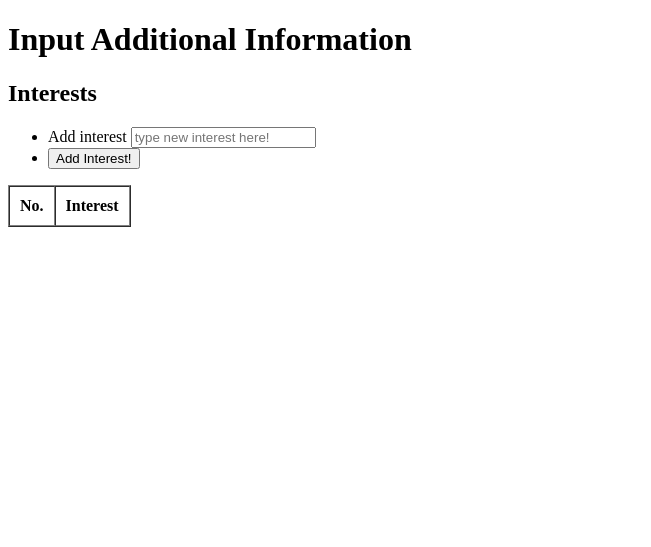
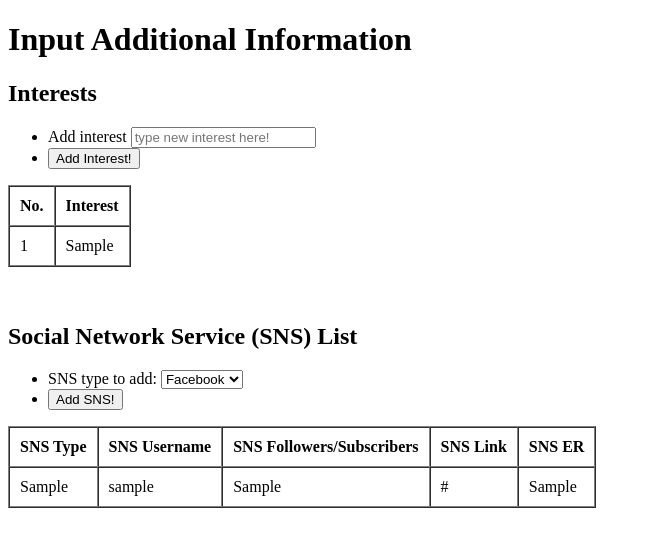
Before and after one commit to Alan1331/influenzanow, a PHP site: page /resource/script/login/influencerlogin/addInitInfo.php in a window 1280 px wide. Shown: the top 547 px of the page, without its empty margins (0-651 px from the left). Run offline with PHP 8.4, Linux system fonts and the light colour scheme; the visitor is signed in with stand-in values (Sample User, id 1); tables that the repository leaves empty or names only in its code hold one stand-in row (values such as "Sample post"); data that the repository does not hold is empty.

Commit message:
create influencer signup v4

```diff
--- a/public/includes/influencerlogin/functions.php
+++ b/public/includes/influencerlogin/functions.php
@@ -48,9 +48,8 @@ function signup($data) {
     $password = password_hash($password, PASSWORD_DEFAULT);
 
     // tambahkan user baru ke database
-    $signup_sql = "INSERT INTO influencer VALUES('$username', '$name', '$email', '$password', '$gender', '$birthdate', '$address', '$phone_number')";
+    $signup_sql = "INSERT INTO influencer VALUES(\"$username\", \"$name\", \"$email\", \"$password\", \"$gender\", \"$birthdate\", \"$address\", \"$phone_number\")";
     mysqli_query($conn, $signup_sql);
-
 
     return mysqli_affected_rows($conn);
 }
@@ -69,9 +68,22 @@ function addInterest($data) {
     $username = test_input($data['inf_username']);
     $interest = test_input($data['interest']);
 
-    $sql = "INSERT INTO inf_interest VALUES(
-            '$username', '$interest')";
-    mysqli_query($conn, $sql);
+    // cek apakah interest sudah ada atau belum
+    $sql_check = "SELECT * FROM inf_interest WHERE inf_username = \"$username\" AND interest = \"$interest\"";
+    $result = mysqli_query($conn, $sql_check);
+    if( mysqli_num_rows($result) > 0 ) {
+        echo "
+                <script>
+                    alert('interest yang sama sudah ditambahkan');
+                </script>
+            ";
+        return false;
+    }
+
+    // tambahkan interest sesuai dengan username nya
+    $sql_insert = "INSERT INTO inf_interest VALUES(
+            \"$username\", \"$interest\")";
+    mysqli_query($conn, $sql_insert);
 
     return mysqli_affected_rows($conn);
 }
--- a/public/resource/script/login/influencerlogin/addInitInfo.php
+++ b/public/resource/script/login/influencerlogin/addInitInfo.php
@@ -1,9 +1,12 @@
 <?php
-require '../../../../includes/connection.php';
-require '../../../../includes/influencerlogin/functions.php';
+session_start();
 
-$username = $_POST['inf_username'];
-$interests = query("SELECT * FROM inf_interest WHERE inf_username='$username'");
+require __DIR__.'../../../../../includes/connection.php';
+require __DIR__.'../../../../../includes/influencerlogin/functions.php';
+
+$username = $_SESSION['inf_username'];
+$interests = query("SELECT * FROM inf_interest WHERE inf_username=\"$username\"");
+$snslist = query("SELECT * FROM sns WHERE inf_username=\"$username\"");
 
 // cek apakah tombol add_interest sudah diclick atau belum
 if( isset($_POST['add_interest']) ) {
@@ -13,15 +16,48 @@ if( isset($_POST['add_interest']) ) {
         echo "
                 <script>
                     alert('interest berhasil ditambahkan');
+                    window.location = 'addInitInfo.php';
                 </script>
             ";
+        // header('Location: addInitInfo.php');
     } else {
         echo "
                 <script>
                     alert('interest gagal ditambahkan');
+                    window.location = 'addInitInfo.php';
                 </script>
             ";
+        // header('Location: addInitInfo.php');
     }
+}
+
+// cek apakah tombol add_sns sudah diclick atau belum
+if( isset($_POST['add_sns']) ) {
+
+    // cek akan masuk ke halaman tambah sns tipe apa
+    switch ($_POST['sns_type']) {
+        case "facebook":
+            header("Location: ../../sns/fbReg.php");
+            break;
+        case "instagram":
+            header("Location: ../../sns/igReg.php");
+            break;
+        case "tiktok":
+            header("Location: ../../sns/ttReg.php");
+            break;
+        case "twitter":
+            header("Location: ../../sns/twtReg.php");
+            break;
+        case "youtube":
+            header("Location: ../../sns/ytReg.php");
+            break;
+        default:
+        echo "
+                <script>
+                    alert('sns type not found');
+                </script>
+            ";
+      }
 }
 
 ?>
@@ -43,7 +79,7 @@ if( isset($_POST['add_interest']) ) {
     <ul>
         <li>
             <label for="interest">Add interest</label>
-            <input type="text" placeholder="type new interest here!" name="interest" id="interest">
+            <input type="text" placeholder="type new interest here!" name="interest" id="interest" required>
         </li>
         <li>
             <button type="submit" name="add_interest">Add Interest!</button>
@@ -66,6 +102,44 @@ if( isset($_POST['add_interest']) ) {
 </table>
 
 <br><br>
+<h2>Social Network Service (SNS) List</h2>
+<form action="" method="post">
+    <ul>
+        <li>
+            <label for="sns_type">SNS type to add:</label>
+            <select name="sns_type" id="sns_type">
+                <option value="facebook">Facebook</option>
+                <option value="instagram">Instagram</option>
+                <option value="tiktok">TikTok</option>
+                <option value="twitter">Twitter</option>
+                <option value="youtube">YouTube</option>
+            </select>
+        </li>
+        <li>
+            <button type="submit" name="add_sns">Add SNS!</button>
+        </li>
+    </ul>
+</form>
+<table border="1" cellpadding="10" cellspacing="0">
+    <tr>
+        <th>SNS Type</th>
+        <th>SNS Username</th>
+        <th>SNS Followers/Subscribers</th>
+        <th>SNS Link</th>
+        <th>SNS ER</th>
+    </tr>
+    <?php foreach( $snslist as $sns ): ?>
+    <tr>
+        <td><?= $sns['sns_type']; ?></td>
+        <td><?= $sns['sns_username'] ?></td>
+        <td><?= $sns['sns_followers'] ?></td>
+        <td><?= $sns['sns_link'] ?></td>
+        <td><?= $sns['sns_er'] ?></td>
+    </tr>
+    <?php endforeach; ?>
+
+</table>
+
 
 </body>
 </html>
--- a/public/resource/script/igReg.php
+++ b/public/resource/script/sns/igReg.php
@@ -5,7 +5,7 @@
     <meta http-equiv="X-UA-Compatible" content="IE=edge">
     <meta name="viewport" content="width=device-width, initial-scale=1.0">
     <title>Form Instagram</title>
-    <link rel="stylesheet" href = "../style/css/ig.css">
+    <link rel="stylesheet" href = "../../style/css/ig.css">
 </head>
 <body>
     <div class="container">
--- a/public/resource/script/ttReg.php
+++ b/public/resource/script/sns/ttReg.php
@@ -5,7 +5,7 @@
     <meta http-equiv="X-UA-Compatible" content="IE=edge">
     <meta name="viewport" content="width=device-width, initial-scale=1.0">
     <title>Form Tiktok</title>
-    <link rel="stylesheet" href = "../style/css/tt.css">
+    <link rel="stylesheet" href = "../../style/css/tt.css">
 </head>
 <body>
     <div class="container">
--- a/public/resource/script/twtReg.php
+++ b/public/resource/script/sns/twtReg.php
@@ -5,7 +5,7 @@
     <meta http-equiv="X-UA-Compatible" content="IE=edge">
     <meta name="viewport" content="width=device-width, initial-scale=1.0">
     <title>Form Twitter</title>
-    <link rel="stylesheet" href = "../style/css/twt.css">
+    <link rel="stylesheet" href = "../../style/css/twt.css">
 </head>
 <body>
     <div class="container">
```
Also changed, not shown: public/includes/sns/functions.php (added, +7 -0 lines), public/resource/script/login.php (deleted, +0 -32 lines), public/resource/script/login/influencerlogin/signup.php (+10 -8 lines), public/resource/script/sns/fbReg.php (added, +67 -0 lines), public/resource/script/sns/ytReg.php (renamed from public/resource/script/fbReg.php, +7 -7 lines), public/resource/script/ytReg.php (deleted, +0 -33 lines).
